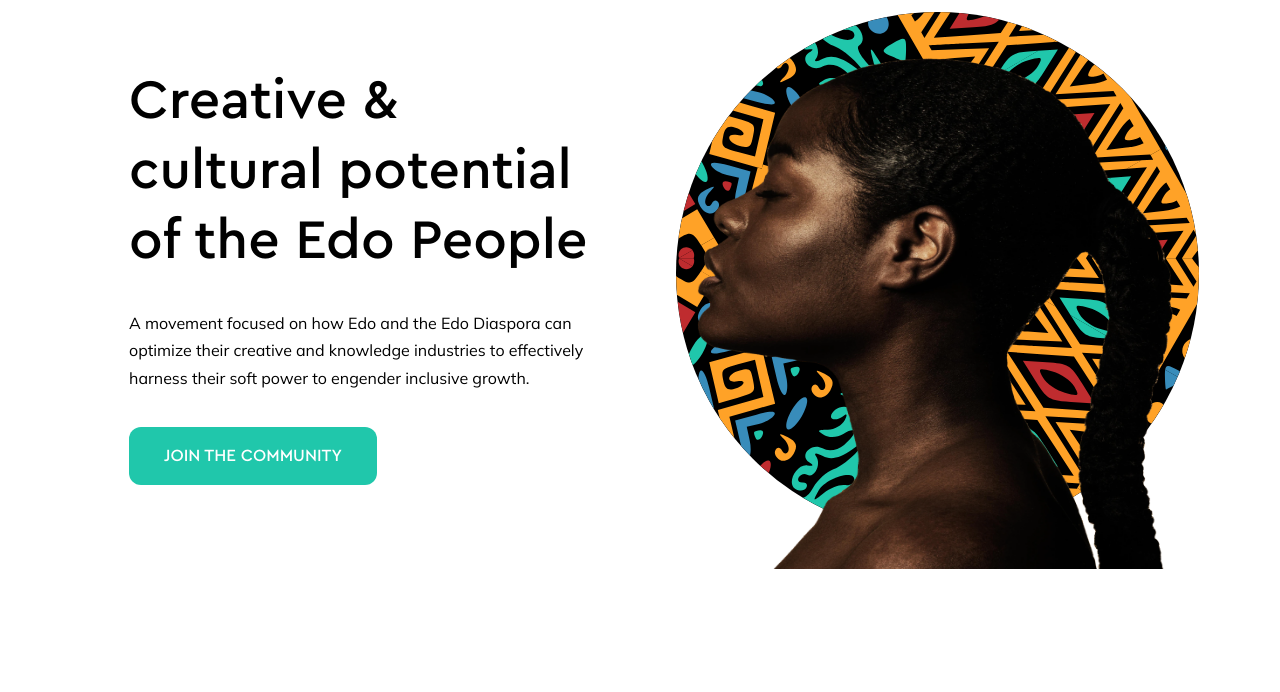
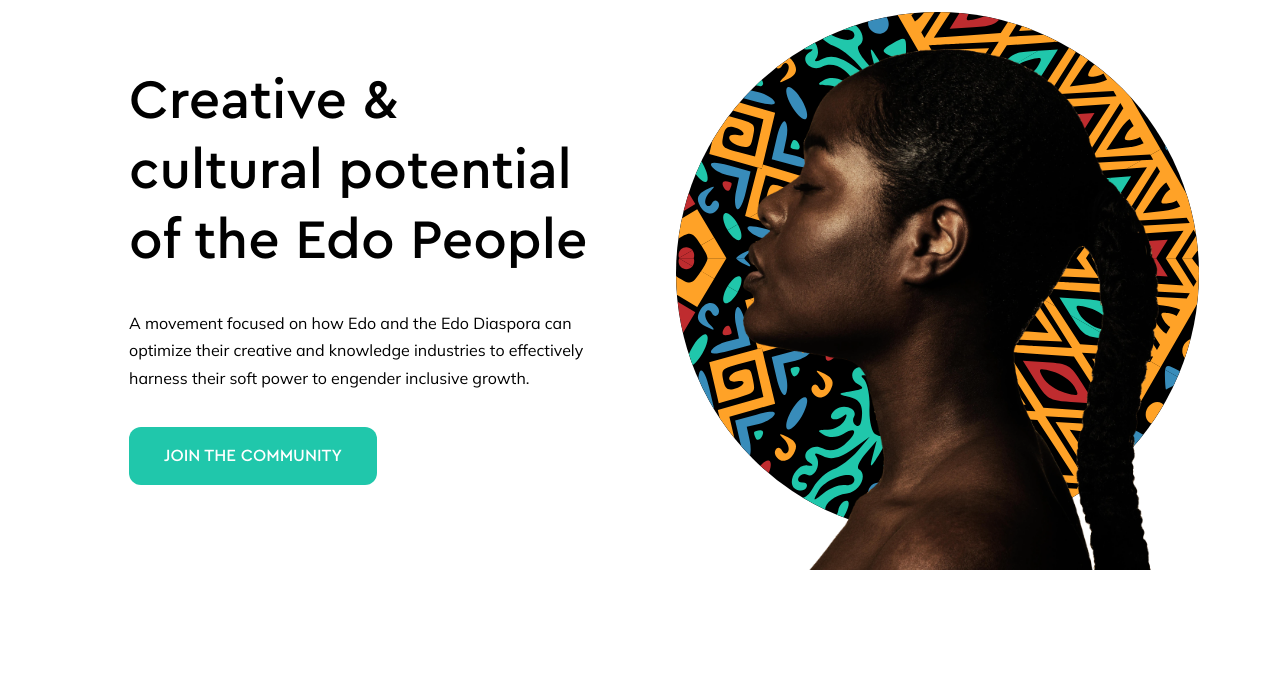
Before and after one commit to geraldkachi/edo-file, a plain HTML site: page index.html in a window 1280 px wide. Shown: the part 108-800 px from the top of the page. Drawn offline with Linux system fonts and the light colour scheme.

Commit message:
somethins e don tire me

```diff
--- a/style.css
+++ b/style.css
@@ -91,11 +91,10 @@ nav ul li a {
 }
 .heroface {
   position: absolute;
-  top: 30px; /* 0 */
-  max-width: 100;
-  width: 80%;
-  height: 100%;
-  margin-left: 72px;
+  top: 20px; /* 0 */
+  width: 70%;
+  min-height: 100%;
+  margin-left: 120px;
   overflow: hidden;
 }
 .create {
```
